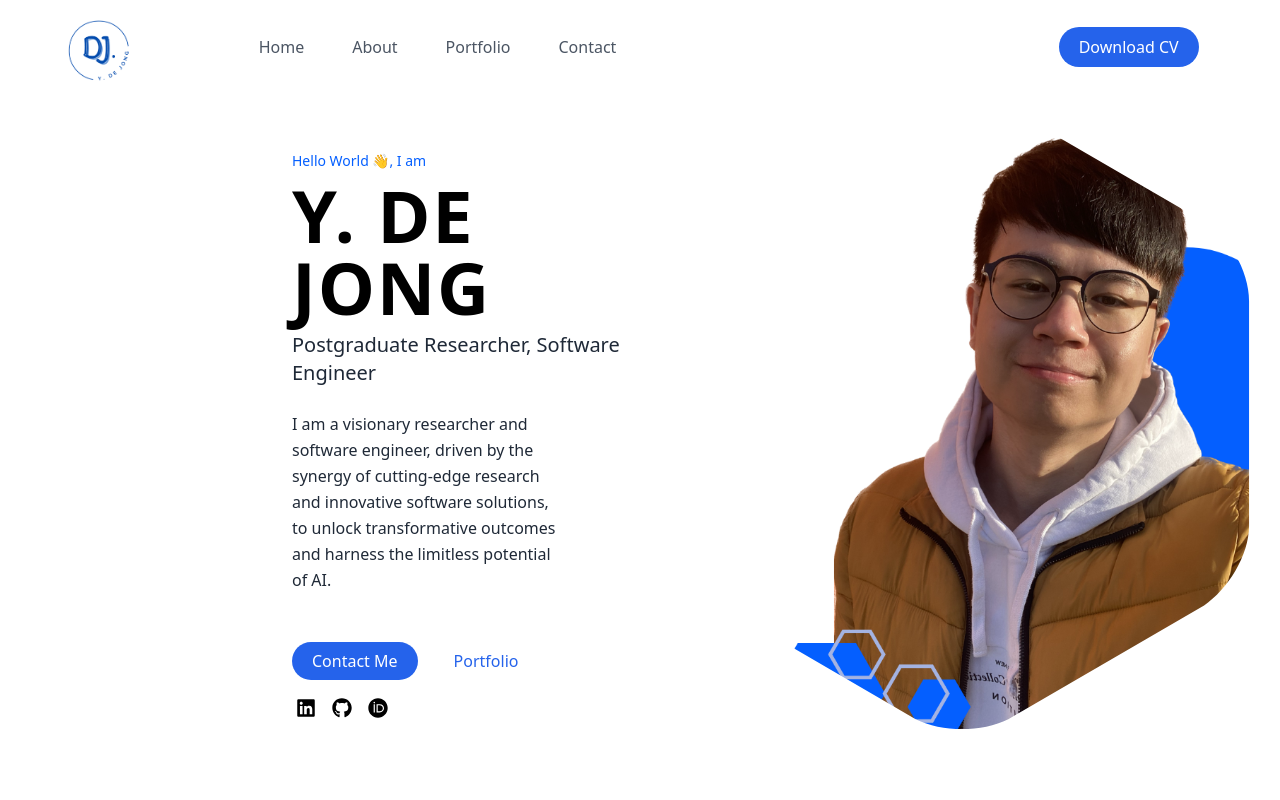
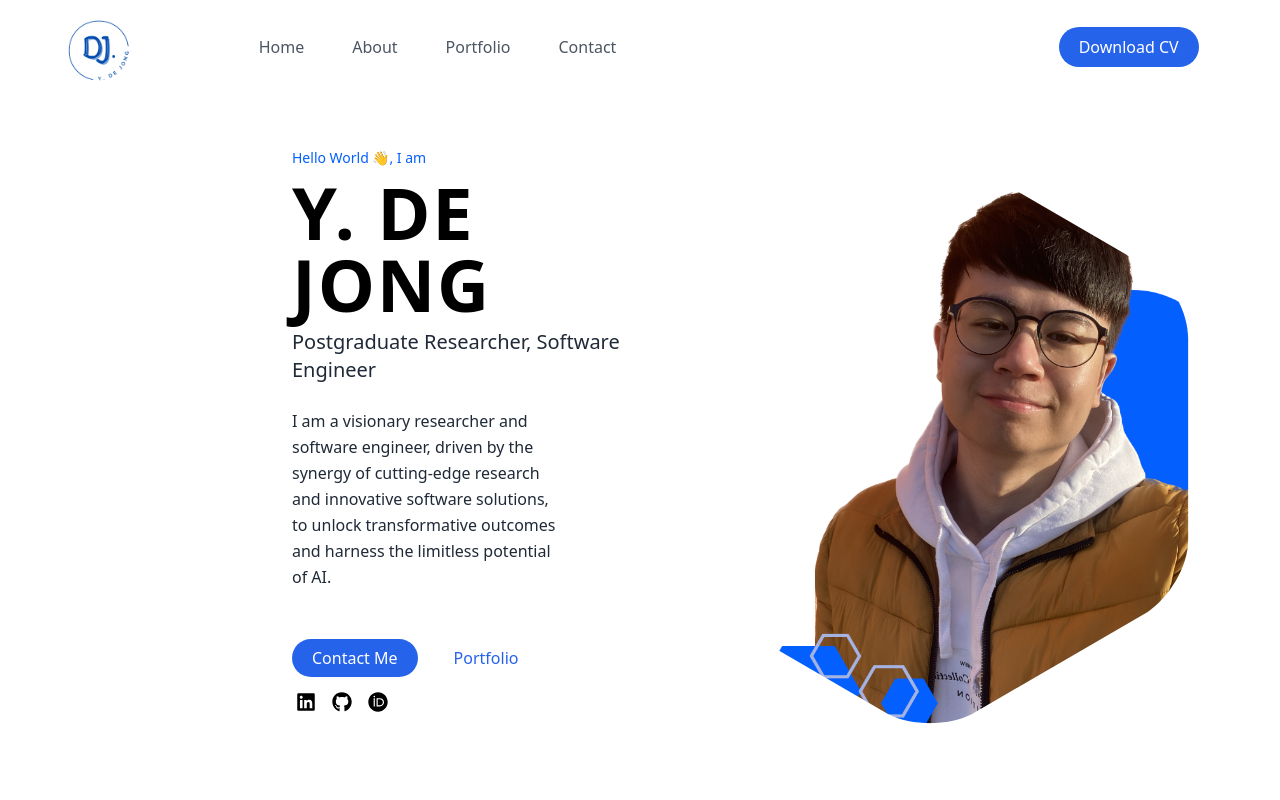
Before and after one commit to dejongyeong/v2, a Next.js app: page / in a window 1280 px wide. Shown: the top 800 px of the page. Built offline with nearby package versions, Linux system fonts and the light colour scheme.

Commit message:
edit css on hero section

```diff
--- a/components/shared/about/Skills.tsx
+++ b/components/shared/about/Skills.tsx
@@ -4,7 +4,7 @@ import Technical from "./Technical";
 
 const Skills = () => {
   return (
-    <div className="px-7 md:px-10 py-8 flex flex-col justify-evenly gap-5">
+    <div className="px-7 md:px-10 py-8 flex flex-col justify-center gap-5">
       <Technical />
       <EI />
       <Language />
--- a/components/shared/hero/Intro.tsx
+++ b/components/shared/hero/Intro.tsx
@@ -30,7 +30,7 @@ const Intro = () => {
           </div>
         </div>
         {/* Right column content */}
-        <div className="p-0 md:flex justify-end items-end">
+        <div className="md:flex justify-end items-end pe-0 min-[1025px]:pe-16">
           <Image
             src="/hero.png"
             alt="Hero Profile Image"
```
